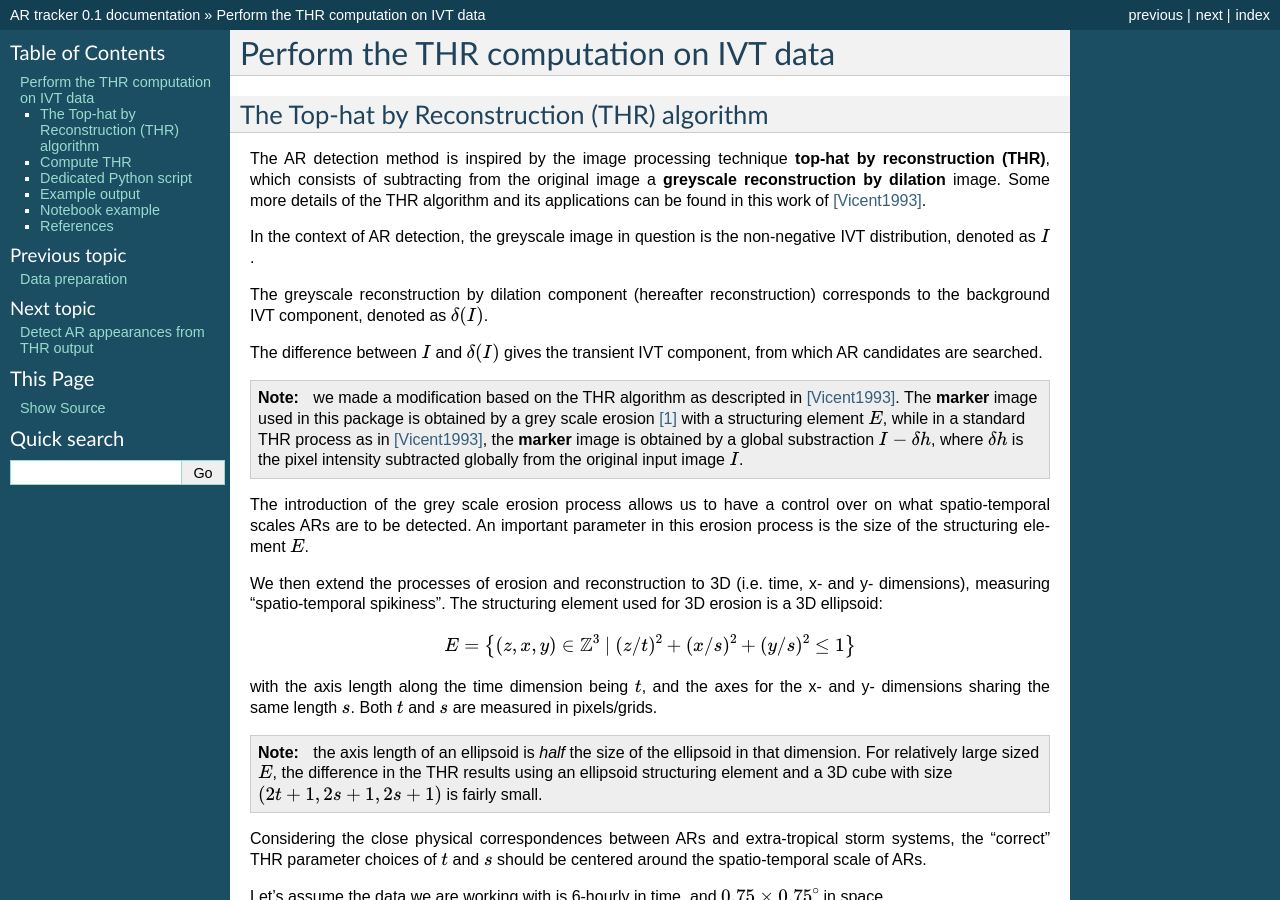
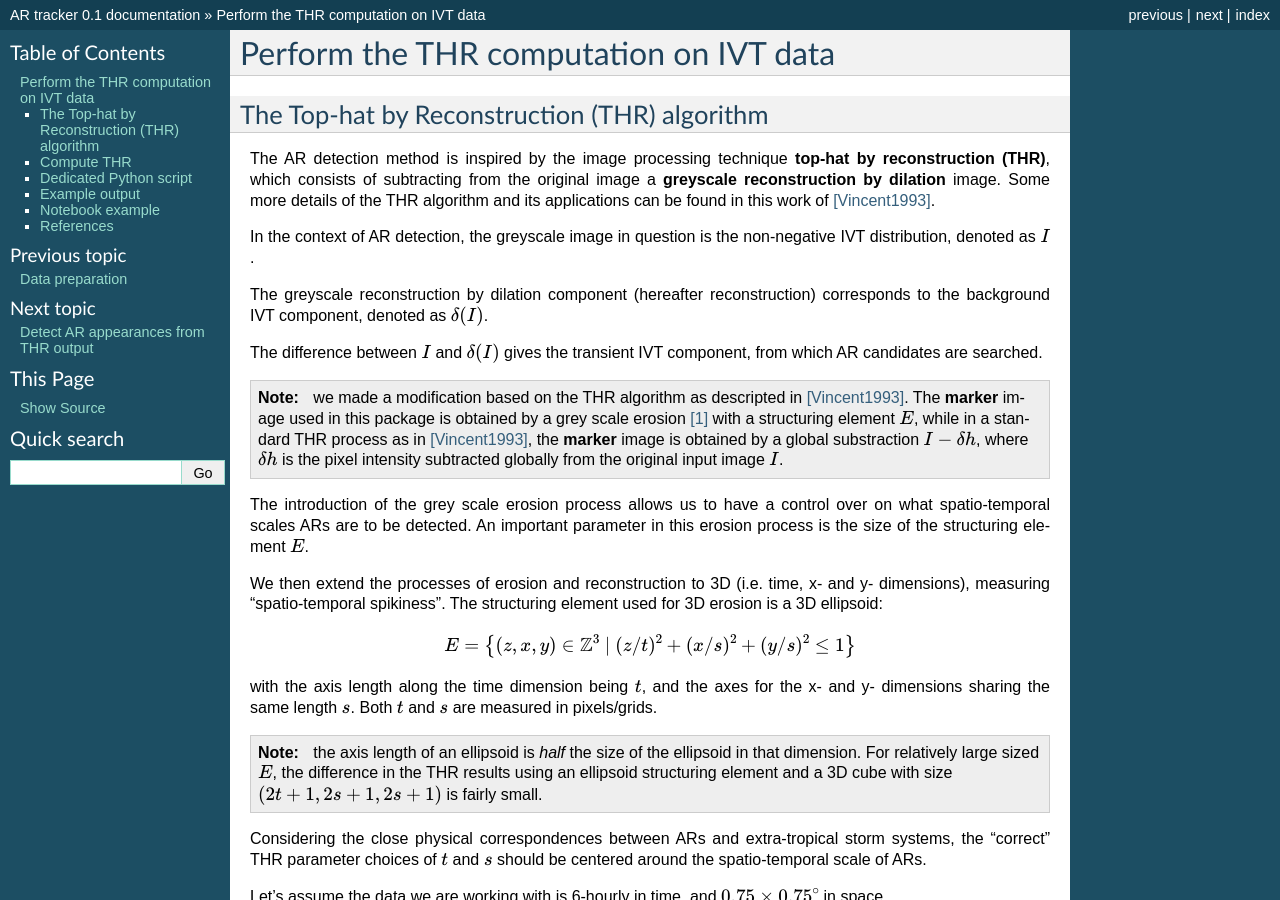
Before and after one commit to ihesp/IPART, a Sphinx documentation site: the page built from docs/Compute-THR.rst, in a window 1280 px wide and 900 px high. Built offline with Sphinx 7.4.7, drawn with Linux system fonts in a browser that asks for light colours; some of the changed text lies outside the part shown.

```diff
--- a/docs/Compute-THR.rst
+++ b/docs/Compute-THR.rst
@@ -11,7 +11,7 @@ The AR detection method is inspired by the image processing technique
 subtracting from the original image a **greyscale reconstruction by
 dilation** image.
 Some more details of the THR algorithm and its applications
-can be found in this work of [Vicent1993]_.
+can be found in this work of [Vincent1993]_.
 
 In the context of AR detection, the greyscale image in question is
 the non-negative IVT distribution, denoted as :math:`I`.
@@ -25,7 +25,7 @@ between :math:`I` and :math:`\delta(I)` gives the transient IVT component, from
 which AR candidates are searched.
 
 
-.. note:: we made a modification based on the THR algorithm as descripted in [Vicent1993]_.  The **marker** image used in this package is obtained by a grey scale erosion [#erosion]_ with a structuring element :math:`E`, while in a standard THR process as in [Vicent1993]_, the **marker** image is obtained by a global substraction :math:`I - \delta h`, where :math:`\delta h` is the pixel intensity subtracted globally from the original input image :math:`I`.
+.. note:: we made a modification based on the THR algorithm as descripted in [Vincent1993]_.  The **marker** image used in this package is obtained by a grey scale erosion [#erosion]_ with a structuring element :math:`E`, while in a standard THR process as in [Vincent1993]_, the **marker** image is obtained by a global substraction :math:`I - \delta h`, where :math:`\delta h` is the pixel intensity subtracted globally from the original input image :math:`I`.
 
 The introduction of the grey scale erosion process allows us to have a control
 over on what spatio-temporal scales ARs are to be detected.
@@ -128,4 +128,4 @@ References
 
 .. [#erosion] Greyscale erosion (also known as minimum filtering) can be understood by analogy with a moving average. Instead of the average within a neighborhood, erosion replaces the central value with the neighborhood minimum. Similarly, dilation replaces with the maximum. And the neighborhood is defined by the structuring element :math:`E`.
 
-.. [Vicent1993]   L. Vincent, "Morphological grayscale reconstruction in image analysis: applications and efficient algorithms," in IEEE Transactions on Image Processing, vol. 2, no. 2, pp. 176-201, April 1993.
+.. [Vincent1993]   L. Vincent, "Morphological grayscale reconstruction in image analysis: applications and efficient algorithms," in IEEE Transactions on Image Processing, vol. 2, no. 2, pp. 176-201, April 1993.
```
Also changed, not shown: README.md (+10 -1 lines).
